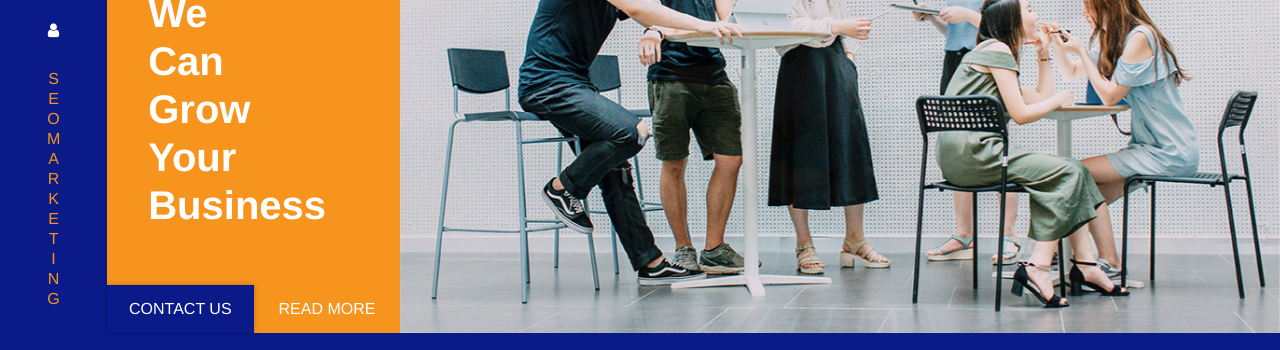
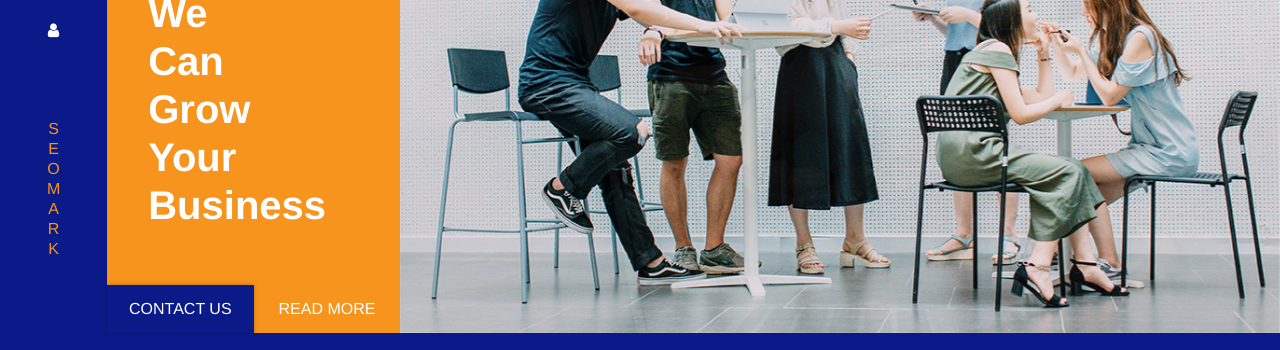
Before and after one commit to bhargavibairagoni/seomark, a plain HTML site: page seomark-html/index.html in a window 1280 px wide. Shown: the part 138-488 px from the top of the page. Drawn offline with nearby package versions, Linux system fonts and the light colour scheme; some packages are replaced by stand-ins of ours.

Commit message:
Update index.html

```diff
--- a/seomark-html/index.html
+++ b/seomark-html/index.html
@@ -93,11 +93,6 @@
             a
             r
             k
-            e
-            t
-            i
-            n
-            g
           </h6>
         </div>
       </nav>
```
